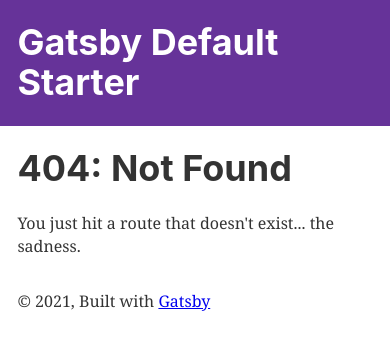
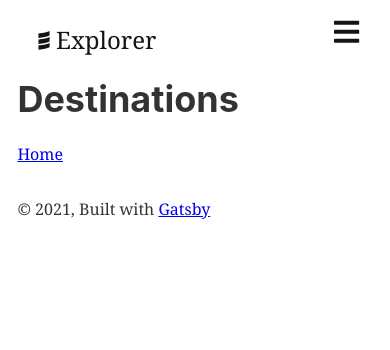
Before and after one commit to rajanmali/gatsby-tutorial, a Gatsby site: page /destinations in a window 390 px wide. Before the commit this address had no page. Built offline with nearby package versions, Linux system fonts and the light colour scheme; Gatsby itself is replaced by a stand-in of ours.

Commit message:
Added navbar and styling for responsive design

```diff
--- a/gatsby-config.js
+++ b/gatsby-config.js
@@ -7,6 +7,7 @@ module.exports = {
   plugins: [
     `gatsby-plugin-react-helmet`,
     `gatsby-plugin-image`,
+    `gatsby-plugin-styled-components`,
     {
       resolve: `gatsby-source-filesystem`,
       options: {
--- a/package.json
+++ b/package.json
@@ -12,12 +12,15 @@
     "gatsby-plugin-offline": "^4.4.0",
     "gatsby-plugin-react-helmet": "^4.4.0",
     "gatsby-plugin-sharp": "^3.4.1",
+    "gatsby-plugin-styled-components": "^4.5.0",
     "gatsby-source-filesystem": "^3.4.0",
     "gatsby-transformer-sharp": "^3.4.0",
     "prop-types": "^15.7.2",
     "react": "^17.0.1",
     "react-dom": "^17.0.1",
-    "react-helmet": "^6.1.0"
+    "react-helmet": "^6.1.0",
+    "react-icons": "^4.2.0",
+    "styled-components": "^5.3.0"
   },
   "devDependencies": {
     "prettier": "2.2.1"
--- /dev/null
+++ b/src/components/Navbar/NavbarElements.js
@@ -0,0 +1,60 @@
+import styled from "styled-components"
+import { Link } from "gatsby"
+import { DiScala } from "react-icons/di"
+
+export const Nav = styled.nav`
+  background: ${({ active }) =>
+    active
+      ? "#ffffff"
+      : "linear-gradient(to bottom, rgba(255,255,255,0.9),0%, rgba(255,255,255,0), 100%)"};
+  height: 80px;
+  display: flex;
+  justify-content: center;
+  align-items: center;
+  font-size: 1rem;
+  position: sticky;
+  top: 0;
+  z-index: 9999;
+
+  @media screen and (max-width: 960px) {
+    background: ${({ click }) => (click ? "#ffffff" : "transparent")};
+    transition: 0.8s all ease;
+  } ;
+`
+
+export const NavbarContainer = styled.div`
+  display: flex;
+  justify-content: space-between;
+  height: 80px;
+  z-index: 1;
+  width: 100%;
+  max-width: 1000px;
+`
+
+export const NavLogo = styled(Link)`
+  color: #141414;
+  justify-content: flex-start;
+  cursor: pointer;
+  text-decoration: none;
+  font-size: 1.5rem;
+  display: flex;
+  align-items: center;
+`
+
+export const NavIcon = styled(DiScala)`
+  margin: 0 0rem 0 2rem;
+`
+
+export const MobileIcon = styled.div`
+  display: none;
+
+  @media screen and (max-width: 960px) {
+    display: block;
+    position: absolute;
+    top: 0;
+    right: 0;
+    transform: translate(-100%, 60%);
+    font-size: 1.8rem;
+    cursor: pointer;
+  }
+`
--- /dev/null
+++ b/src/components/Navbar/index.js
@@ -0,0 +1,60 @@
+import React, { useState, useEffect } from "react"
+import { FaBars, Fatimes } from "react-icons/fa"
+import { IconContext } from "react-icons/lib"
+
+import {
+  Nav,
+  NavbarContainer,
+  NavLogo,
+  NavIcon,
+  MobileIcon,
+} from "./NavbarElements"
+
+const Navbar = () => {
+  const [click, setClick] = useState(false)
+  const [scroll, setScroll] = useState(false)
+
+  useEffect(() => {
+    changeNav()
+    window.addEventListener("scroll", changeNav)
+  }, [])
+
+  useEffect(
+    () => () => {
+      window.removeEventListener("scroll")
+    },
+    []
+  )
+
+  const changeNav = () => {
+    if (window.scrollY >= 80) {
+      setScroll(true)
+    } else {
+      setScroll(false)
+    }
+  }
+
+  const handleClick = () => {
+    setClick(!click)
+  }
+
+  return (
+    <>
+      <IconContext.Provider value={{ color: "#141414" }}>
+        <Nav active={scroll} click={click}>
+          <NavbarContainer>
+            <NavLogo to="/">
+              <NavIcon />
+              Explorer
+            </NavLogo>
+            <MobileIcon onClick={handleClick}>
+              {click ? <Fatimes /> : <FaBars />}
+            </MobileIcon>
+          </NavbarContainer>
+        </Nav>
+      </IconContext.Provider>
+    </>
+  )
+}
+
+export default Navbar
--- a/src/components/header.js
+++ /dev/null
@@ -1,42 +0,0 @@
-import * as React from "react"
-import PropTypes from "prop-types"
-import { Link } from "gatsby"
-
-const Header = ({ siteTitle }) => (
-  <header
-    style={{
-      background: `rebeccapurple`,
-      marginBottom: `1.45rem`,
-    }}
-  >
-    <div
-      style={{
-        margin: `0 auto`,
-        maxWidth: 960,
-        padding: `1.45rem 1.0875rem`,
-      }}
-    >
-      <h1 style={{ margin: 0 }}>
-        <Link
-          to="/"
-          style={{
-            color: `white`,
-            textDecoration: `none`,
-          }}
-        >
-          {siteTitle}
-        </Link>
-      </h1>
-    </div>
-  </header>
-)
-
-Header.propTypes = {
-  siteTitle: PropTypes.string,
-}
-
-Header.defaultProps = {
-  siteTitle: ``,
-}
-
-export default Header
--- a/src/components/layout.js
+++ b/src/components/layout.js
@@ -7,25 +7,15 @@
 
 import * as React from "react"
 import PropTypes from "prop-types"
-import { useStaticQuery, graphql } from "gatsby"
 
-import Header from "./header"
+import Navbar from "./Navbar/index"
+
 import "./layout.css"
 
 const Layout = ({ children }) => {
-  const data = useStaticQuery(graphql`
-    query SiteTitleQuery {
-      site {
-        siteMetadata {
-          title
-        }
-      }
-    }
-  `)
-
   return (
     <>
-      <Header siteTitle={data.site.siteMetadata?.title || `Title`} />
+      <Navbar />
       <div
         style={{
           margin: `0 auto`,
--- /dev/null
+++ b/src/pages/destinations.js
@@ -0,0 +1,15 @@
+import * as React from "react"
+import { Link } from "gatsby"
+
+import Layout from "../components/layout"
+import Seo from "../components/seo"
+
+const Destinations = () => (
+  <Layout>
+    <Seo title="Destinations" />
+    <h1>Destinations</h1>
+    <Link to="/">Home</Link>
+  </Layout>
+)
+
+export default Destinations
--- /dev/null
+++ b/src/pages/images.js
@@ -0,0 +1,15 @@
+import * as React from "react"
+import { Link } from "gatsby"
+
+import Layout from "../components/layout"
+import Seo from "../components/seo"
+
+const Images = () => (
+  <Layout>
+    <Seo title="Images" />
+    <h1>Images</h1>
+    <Link to="/">Home</Link>
+  </Layout>
+)
+
+export default Images
```
Also changed, not shown: src/pages/index.js (+3 -13 lines), src/pages/page-2.js (deleted, +0 -16 lines), 1 other file.
